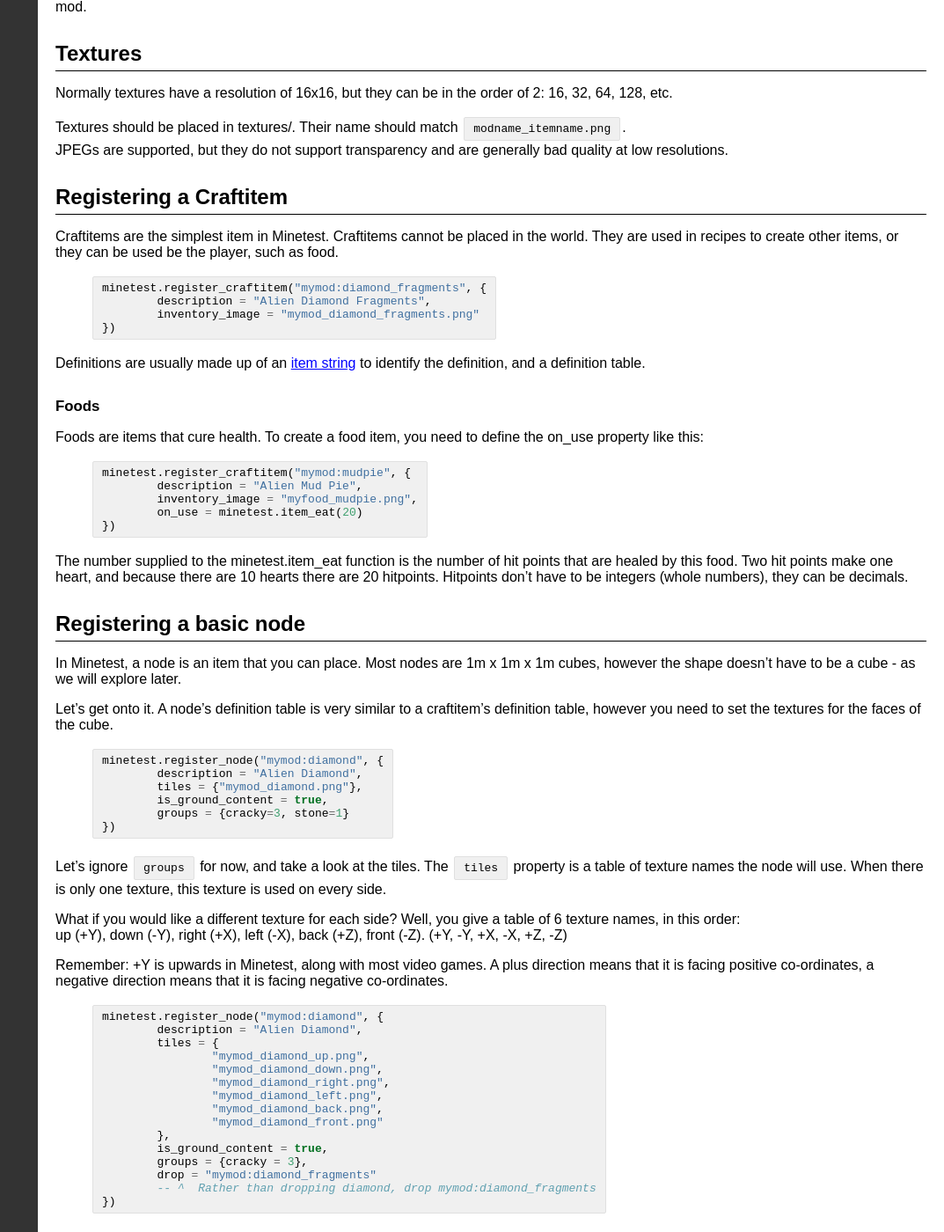
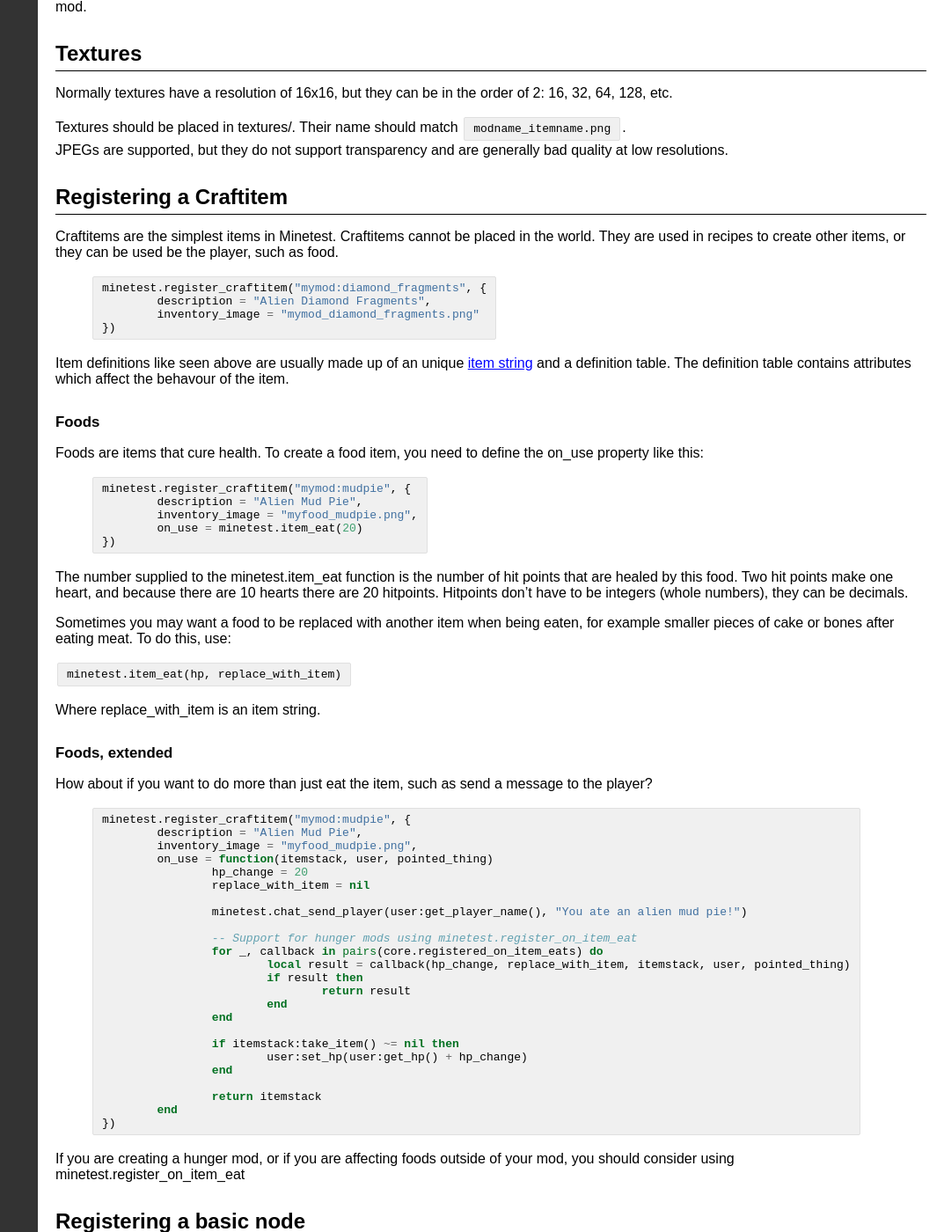
Before and after one commit to rubenwardy/minetest_modding_book, a Jekyll site: the page built from chapters/nodes_items_crafting.md, in a window 1280 px wide and 1400 px high, scrolled down 686 px. Shown: the whole window at 88% size, without its empty margins (207-1280 px from the left). Built offline with Jekyll 4.4.1, drawn with Linux system fonts in a browser that asks for light colours; some of the changed text lies outside the part shown.

Commit message:
Nodes Items Crafting: updated

```diff
--- a/chapters/nodes_items_crafting.md
+++ b/chapters/nodes_items_crafting.md
@@ -22,21 +22,21 @@
 ------------
 
 Each item, whether that be a node, craftitem, tool or entity, has an item string.\\
-This is oftenly refered to as just name or registered name.
+This is sometimes referred to as registered name or just name.
 A string in programming terms is a piece of text.
 
 	modname:itemname
 
 The modname is the name of the folder your mod is in.
-You may call the itemname any thing you like, however it should be relevant to what the item is,
-and it can't be already registered.
+You may call the itemname any thing you like, however it should be relevant to
+what the item is, and it can't already be registered.
 
 ### Overriding
 
 Overriding allows you to:
 
-* Create an item in another mod's namespace.
-* Override an existing item.
+* Redefine an existing item.
+* Use an item string with a different modname.
 
 To override, you prefix the item string with a colon, ``:``.
 Declaring an item as ``:default:dirt`` will override the default:dirt in the default mod.
@@ -52,7 +52,7 @@
 Registering a Craftitem
 -----------------------
 
-Craftitems are the simplest item in Minetest. Craftitems cannot be placed in the world.
+Craftitems are the simplest items in Minetest. Craftitems cannot be placed in the world.
 They are used in recipes to create other items, or they can be used be the player, such as food.
 
 {% highlight lua %}
@@ -62,8 +62,9 @@
 })
 {% endhighlight %}
 
-Definitions are usually made up of an [item string](#item-strings) to identify the definition,
-and a definition table.
+Item definitions like seen above are usually made up of an unique
+[item string](#item-strings) and a definition table. The definition table
+contains attributes which affect the behavour of the item.
 
 ### Foods
 
@@ -81,6 +82,47 @@
 Two hit points make one heart, and because there are 10 hearts there are 20 hitpoints.
 Hitpoints don't have to be integers (whole numbers), they can be decimals.
 
+Sometimes you may want a food to be replaced with another item when being eaten,
+for example smaller pieces of cake or bones after eating meat. To do this, use:
+
+	minetest.item_eat(hp, replace_with_item)
+
+Where replace_with_item is an item string.
+
+### Foods, extended
+
+How about if you want to do more than just eat the item,
+such as send a message to the player?
+
+{% highlight lua %}
+minetest.register_craftitem("mymod:mudpie", {
+	description = "Alien Mud Pie",
+	inventory_image = "myfood_mudpie.png",
+	on_use = function(itemstack, user, pointed_thing)
+		hp_change = 20
+		replace_with_item = nil
+
+		minetest.chat_send_player(user:get_player_name(), "You ate an alien mud pie!")
+
+		-- Support for hunger mods using minetest.register_on_item_eat
+		for _, callback in pairs(core.registered_on_item_eats) do
+			local result = callback(hp_change, replace_with_item, itemstack, user, pointed_thing)
+			if result then
+				return result
+			end
+		end
+
+		if itemstack:take_item() ~= nil then
+			user:set_hp(user:get_hp() + hp_change)
+		end
+
+		return itemstack
+	end
+})
+{% endhighlight %}
+
+If you are creating a hunger mod, or if you are affecting foods outside of your
+mod, you should consider using minetest.register_on_item_eat
 
 Registering a basic node
 ------------------------
@@ -132,6 +174,8 @@
 })
 {% endhighlight %}
 
+The is_ground_content attribute allows caves to be generated over the stone.
+
 Crafting
 --------
 
@@ -144,7 +188,7 @@
 * cooking - Recipes for the furnace to use.
 * tool_repair - Used to allow the repairing of tools.
 
-Craft recipes do not use Item Strings.
+Craft recipes do not use Item Strings to uniquely identify themselves.
 
 ### Shaped
 
```
Also changed, not shown: other parts of chapters/nodes_items_crafting.md (+1 -1 lines).
